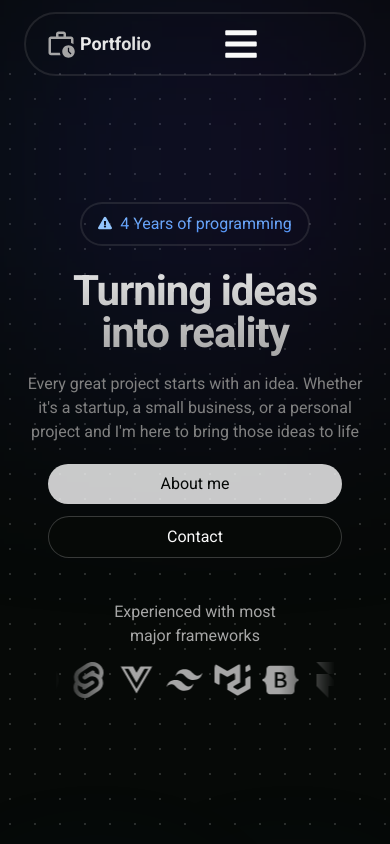
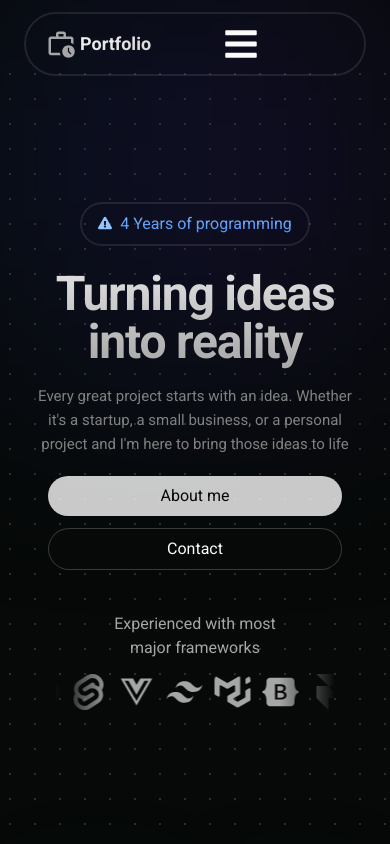
Before and after one commit to Humboorgir/portfolio-v3, a Next.js app: page / in a window 390 px wide. Shown: the top 844 px of the page. Built offline with nearby package versions, Linux system fonts and the light colour scheme.

Commit message:
feat(HeroSection): make title and desc responsive

```diff
--- a/src/components/home/hero-section/hero-section.tsx
+++ b/src/components/home/hero-section/hero-section.tsx
@@ -36,19 +36,26 @@ const HeroSection = () => {
       </Text>
       {/* title  */}
       <Text
-        className="flex flex-wrap justify-center text-center z-10 text-[42px] leading-none py-2 bg-clip-text text-transparent bg-gradient-to-b from-neutral-200 to-neutral-400"
+        className="!text-[max(48px,min(9vw,64px))] lg:!text-[max(48px,min(13vw,74px))]
+         text-center z-10 leading-none py-2 bg-clip-text
+         text-transparent bg-gradient-to-b from-neutral-200 to-neutral-400"
         variant="h1">
         <Balancer>Turning ideas into reality</Balancer>
       </Text>
 
-      <Text className="z-10 text-base md:text-lg md:text-[19px] max-w-screen-md mb-5" variant="lead">
-        Every great project starts with an idea. Whether it's a startup, a small business, or a personal
-        project and I'm here to bring those ideas to life
+      <Text
+        className="z-10 max-w-md md:max-w-screen-md mb-5
+        !text-[max(15px,min(2vw,20px))]"
+        variant="lead">
+        <Balancer>
+          Every great project starts with an idea. Whether it's a startup, a small business, or a
+          personal project and I'm here to bring those ideas to life
+        </Balancer>
       </Text>
 
       {/* button group */}
       <Column
-        className="md:flex-row items-stretch md:items-center z-10 px-6 sm:px-10 mb-10
+        className="max-w-md px-6 md:max-w-none md:flex-row items-stretch md:items-center z-10 mb-10
       space-y-3 space-x-0 md:space-x-3 md:space-y-0 flex-wrap w-full md:w-fit">
         <Button
           className="md:w-64 md:grow-0 rounded-3xl bg-foreground/80
--- a/src/components/ui/text/text.tsx
+++ b/src/components/ui/text/text.tsx
@@ -4,9 +4,10 @@ import { cva, type VariantProps } from "class-variance-authority";
 import { cn } from "@/lib/utils";
 
 const textVariants = cva("", {
+  // sm:text-5xl md:text-6xl lg:text-7xl
   variants: {
     variant: {
-      h1: "text-foreground text-4xl sm:text-5xl md:text-6xl lg:text-7xl tracking-tight font-bold my-2",
+      h1: "text-foreground text-4xl  tracking-tight font-bold my-2",
       h2: "text-foreground text-3xl sm:text-4xl md:text-5xl font-bold my-2",
       h3: "text-foreground text-2xl md:text-3xl font-bold my-1.5",
       h4: "text-foreground text-xl my-1.5",
```
